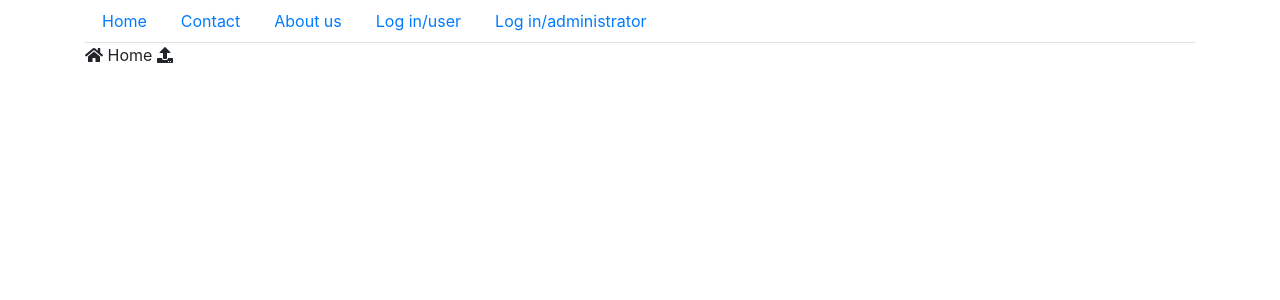
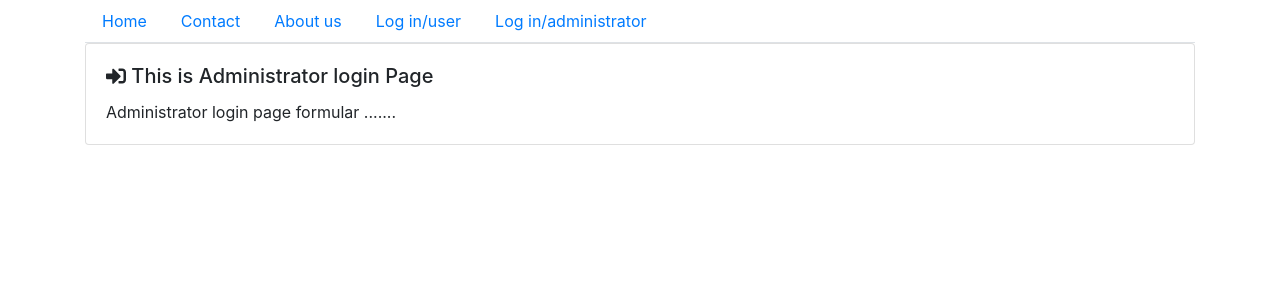
Before and after one commit to alenhorozic/projektLia2020frontEnd, a React (Create React App) app: page /#/administrator/login in a window 1280 px wide. Shown: the top 300 px of the page. Built offline with nearby package versions, Linux system fonts and the light colour scheme.

Commit message:
routing ans switchs page

```diff
--- a/package.json
+++ b/package.json
@@ -14,12 +14,14 @@
     "@types/node": "^12.12.50",
     "@types/react": "^16.9.43",
     "@types/react-dom": "^16.9.8",
+    "@types/react-router-dom": "^5.1.5",
     "bootstrap": "^4.5.0",
     "jquery": "^3.5.1",
     "popper.js": "^1.16.1",
     "react": "^16.13.1",
     "react-bootstrap": "^1.2.2",
     "react-dom": "^16.13.1",
+    "react-router-dom": "^5.2.0",
     "react-scripts": "^3.4.1",
     "typescript": "^3.7.5"
   },
--- /dev/null
+++ b/src/components/AboutUsPage/AboutUsPage.tsx
@@ -0,0 +1,25 @@
+import React from 'react';
+import { Container, Card } from 'react-bootstrap';
+import { faAddressCard }  from '@fortawesome/free-solid-svg-icons';
+import { FontAwesomeIcon } from '@fortawesome/react-fontawesome';
+
+
+
+export default class AboutUsPage extends React.Component{
+    render() {
+        return (
+            <Container>
+            <Card>
+              <Card.Body>
+                  <Card.Title>
+              <FontAwesomeIcon icon={faAddressCard} /> This is About Us Page
+                  </Card.Title>
+                  <Card.Text>
+                  About Us Details will be show here .......
+                  </Card.Text>
+              </Card.Body>
+            </Card>
+            </Container>
+          );
+    }
+}
--- /dev/null
+++ b/src/components/AdministratorLoginPage/AdministratorLoginPage.tsx
@@ -0,0 +1,25 @@
+import React from 'react';
+import { Container, Card } from 'react-bootstrap';
+import { faSignInAlt }  from '@fortawesome/free-solid-svg-icons';
+import { FontAwesomeIcon } from '@fortawesome/react-fontawesome';
+
+
+
+export default class AdministratorLoginPage extends React.Component{
+    render() {
+        return (
+            <Container>
+            <Card>
+              <Card.Body>
+                  <Card.Title>
+              <FontAwesomeIcon icon={faSignInAlt} /> This is Administrator login  Page
+                  </Card.Title>
+                  <Card.Text>
+                  Administrator login page formular .......
+                  </Card.Text>
+              </Card.Body>
+            </Card>
+            </Container>
+          );
+    }
+}
--- /dev/null
+++ b/src/components/ContactPage/ContactPage.tsx
@@ -0,0 +1,25 @@
+import React from 'react';
+import { Container, Card } from 'react-bootstrap';
+import { faPhone }  from '@fortawesome/free-solid-svg-icons';
+import { FontAwesomeIcon } from '@fortawesome/react-fontawesome';
+
+
+
+export default class ContactPage extends React.Component{
+    render() {
+        return (
+            <Container>
+            <Card>
+              <Card.Body>
+                  <Card.Title>
+                      <FontAwesomeIcon icon={faPhone} /> This is Contact Page
+                  </Card.Title>
+                  <Card.Text>
+                      Contact Details will be show here .......
+                  </Card.Text>
+              </Card.Body>
+            </Card>
+            </Container>
+        );
+    }
+}
--- /dev/null
+++ b/src/components/HomePage/HomePage.tsx
@@ -0,0 +1,14 @@
+import React from 'react';
+import {Container} from 'react-bootstrap';
+import { faHome}  from '@fortawesome/free-solid-svg-icons';
+import { FontAwesomeIcon} from '@fortawesome/react-fontawesome';
+
+function HomePage() {
+  return (
+    <Container >
+      <FontAwesomeIcon icon={faHome} /> Home
+    </Container>
+  );
+}
+
+export default HomePage;
--- a/src/components/MainMenu/MainMenu.tsx
+++ b/src/components/MainMenu/MainMenu.tsx
@@ -1,5 +1,7 @@
 import React from 'react';
 import { Nav, Container } from 'react-bootstrap';
+import { HashRouter, Link } from 'react-router-dom';
+
 
 export class MainMenuItem {
     text: string = '';
@@ -39,17 +41,20 @@ export class MainMenu extends React.Component<MainMenuProperties> {
     render() {
         return (
             <Container>
-            <Nav variant="tabs">
-                { this.state.items.map(this.makeNavLink)}
-            </Nav>
+               <Nav variant="tabs">
+                   <HashRouter>
+                       { this.state.items.map(this.makeNavLink) }
+                    </HashRouter>
+                </Nav>
             </Container>
         );
     }
+
     private makeNavLink(item: MainMenuItem) {
         return (
-            <Nav.Link href={ item.link }>
-                            { item.text }
-            </Nav.Link>
+           <Link to = {item.link} className="nav-link">
+               {item.text}
+            </Link>
         );
     }
 }
--- /dev/null
+++ b/src/components/UserLoginPage/UserLoginPage.tsx
@@ -0,0 +1,25 @@
+import React from 'react';
+import { Container, Card } from 'react-bootstrap';
+import { faSignInAlt }  from '@fortawesome/free-solid-svg-icons';
+import { FontAwesomeIcon } from '@fortawesome/react-fontawesome';
+
+
+
+export default class UserLoginPage extends React.Component{
+    render() {
+        return (
+            <Container>
+            <Card>
+              <Card.Body>
+                  <Card.Title>
+              <FontAwesomeIcon icon={faSignInAlt} /> This is User login  Page
+                  </Card.Title>
+                  <Card.Text>
+                  User login page formular
+                  </Card.Text>
+              </Card.Body>
+            </Card>
+            </Container>
+          );
+    }
+}
--- a/src/components/app/App.tsx
+++ /dev/null
@@ -1,15 +0,0 @@
-import React from 'react';
-import './App.css';
-import {Container} from 'react-bootstrap';
-import { faHome, faUpload}  from '@fortawesome/free-solid-svg-icons';
-import { FontAwesomeIcon} from '@fortawesome/react-fontawesome';
-
-function App() {
-  return (
-    <Container >
-      <FontAwesomeIcon icon={faHome} /> Home  <FontAwesomeIcon icon={faUpload} />
-    </Container>
-  );
-}
-
-export default App;
--- a/src/index.tsx
+++ b/src/index.tsx
@@ -1,7 +1,7 @@
 import React from 'react';
 import ReactDOM from 'react-dom';
 import './index.css';
-import App from './components/app/App';
+import HomePage from './components/HomePage/HomePage';
 import * as serviceWorker from './serviceWorker';
 import 'bootstrap/dist/css/bootstrap.min.css';
 import 'jquery/dist/jquery.js';
@@ -9,6 +9,11 @@ import 'popper.js/dist/popper.js';
 import 'bootstrap/dist/js/bootstrap.min.js';
 import '@fortawesome/fontawesome-free/css/fontawesome.css';
 import { MainMenu, MainMenuItem } from './components/MainMenu/MainMenu';
+import ContactPage from './components/ContactPage/ContactPage';
+import AboutUsPage from './components/AboutUsPage/AboutUsPage';
+import UserLoginPage from './components/UserLoginPage/UserLoginPage';
+import AdministratorLoginPage from './components/AdministratorLoginPage/AdministratorLoginPage';
+import { HashRouter, Switch, Route } from 'react-router-dom';
 
 const menuItems = [
   new MainMenuItem("Home","/"),
@@ -21,7 +26,15 @@ const menuItems = [
 ReactDOM.render(
   <React.StrictMode>
     <MainMenu items={menuItems}></MainMenu>
-    <App />
+    <HashRouter>
+      <Switch>
+        <Route exact path ="/" component={ HomePage } />
+        <Route path ="/contact" component={ ContactPage } />
+        <Route path ="/about-us" component={ AboutUsPage } />
+        <Route path ="/user/login" component={ UserLoginPage } />
+        <Route path ="/administrator/login" component={ AdministratorLoginPage } />
+      </Switch>
+    </HashRouter>
   </React.StrictMode>,
   document.getElementById('root')
 );
```
Also changed, not shown: src/components/app/App.css (deleted), 1 other file (tests, documents, lock files or other folders).
